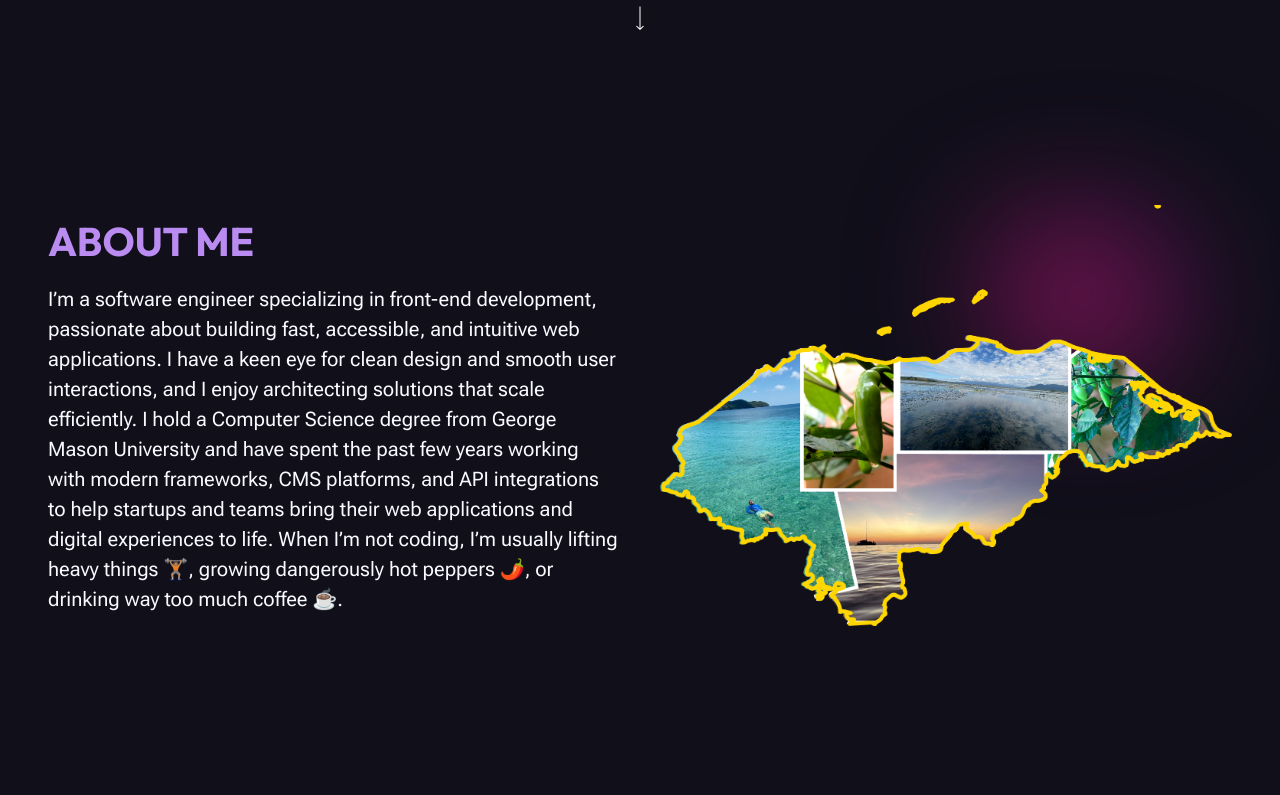
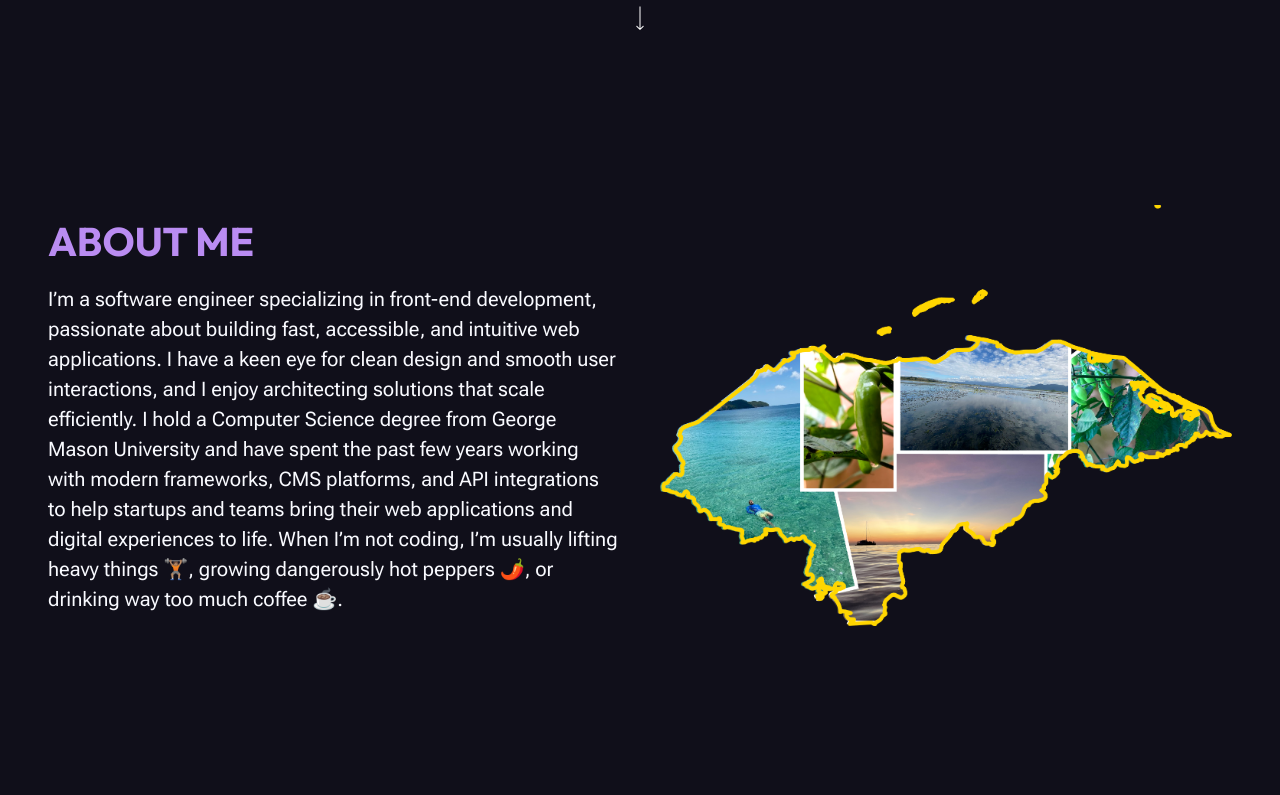
Before and after one commit to aboddenp/personal-website-v2, a Next.js app: page / in a window 1280 px wide. Shown: the part 741-1536 px from the top of the page. Built offline with nearby package versions, Linux system fonts and the light colour scheme; no server answers.

Commit message:
needed change for optimization

```diff
--- a/src/components/AuraBlob/AuraBlob.module.css
+++ b/src/components/AuraBlob/AuraBlob.module.css
@@ -2,8 +2,8 @@
   position: fixed;
   filter: blur(70px);
   z-index: -1;
-  top: 50%;
-  left: 50%;
+  top: 100%;
+  left: 100%;
 }
 
 .blob {
```
